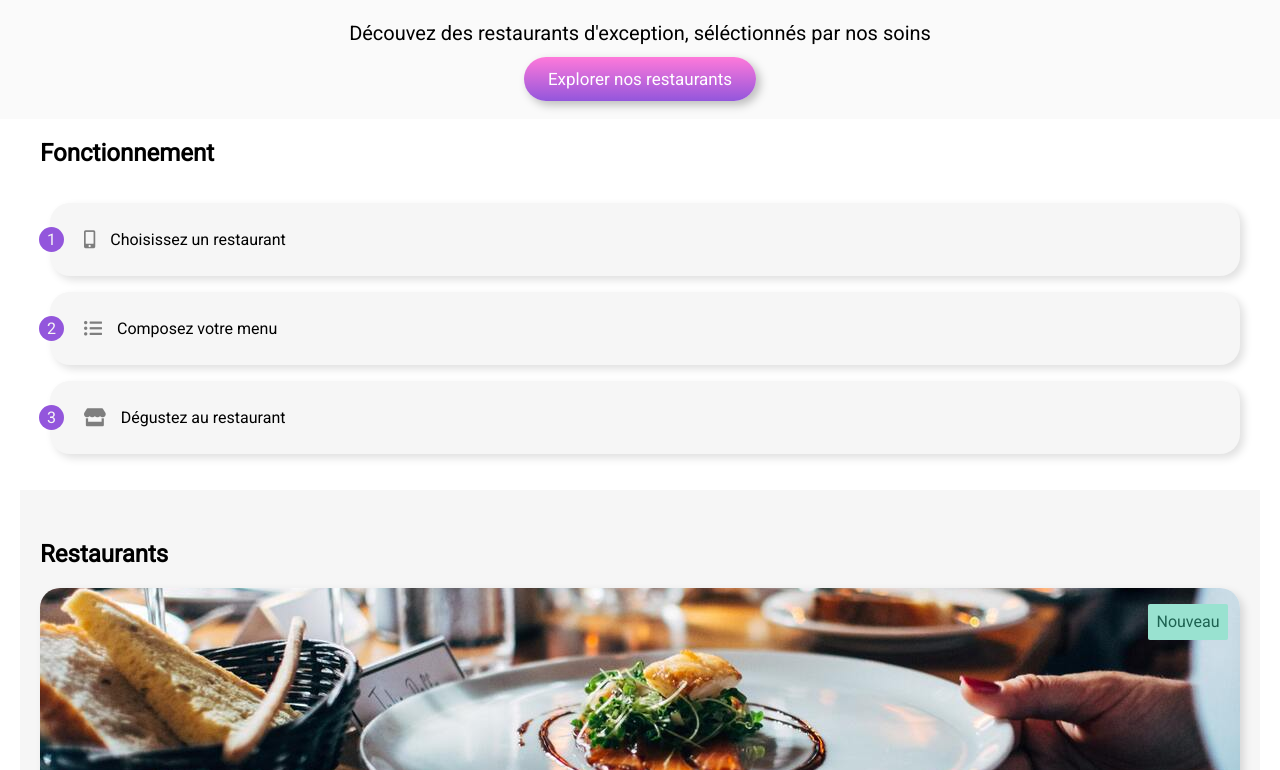
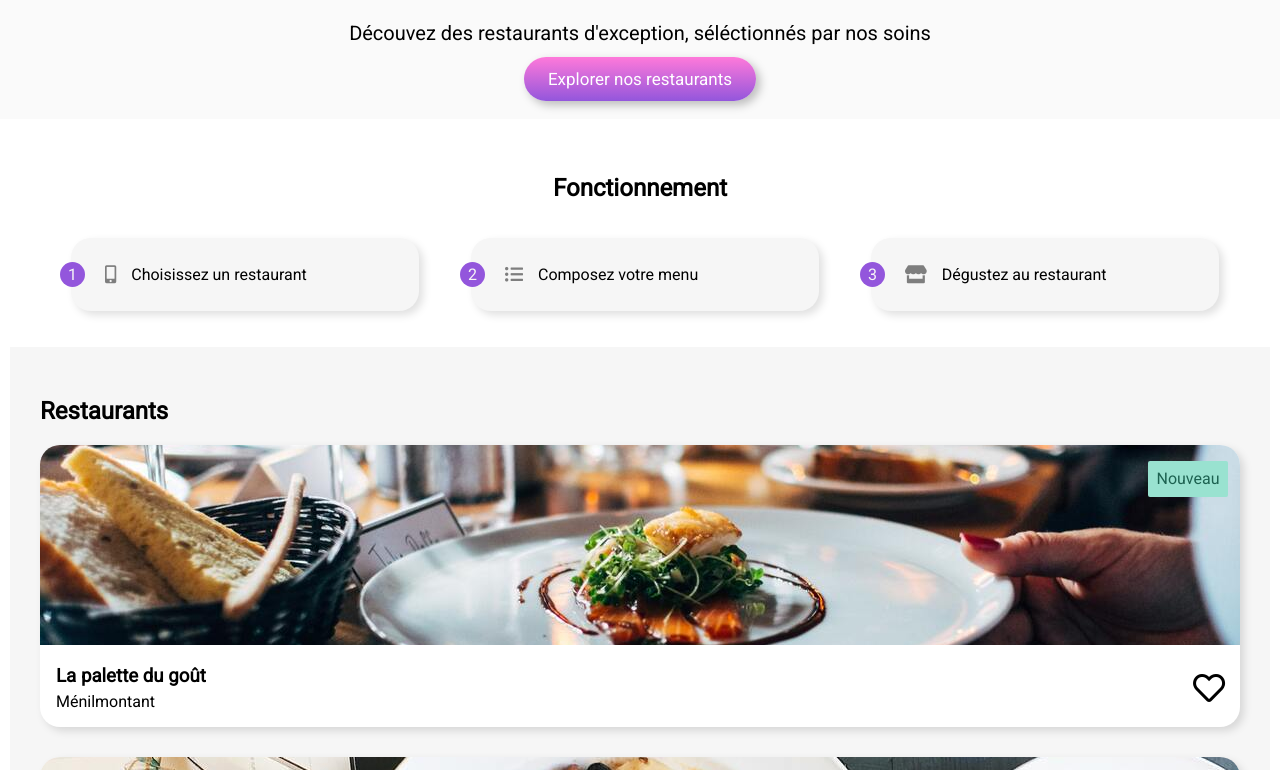
Before and after one commit to matthiasgarnier/P3ohmyfood, a website: page index.html in a window 1280 px wide. Shown: the part 215-985 px from the top of the page. Drawn offline with Linux system fonts and the light colour scheme; a web font is replaced by a local one.

Commit message:
Modification des paddings homepage sur nav + restaurants + footer ... modification de la barre navigation a 1200 px +

```diff
--- a/sass/Layout/logo.scss
+++ b/sass/Layout/logo.scss
@@ -74,25 +74,30 @@ body {
 }
 
 .navigation {
-    padding: 20px 20px 20px 20px;
+    padding: 20px 30px 20px 30px;
     &__container {
         max-width: 1200px;
         margin: auto;
         position: relative;
         display: flex;
         flex-direction: column;
-       // @media (min-width: 1200px) {
-       //     flex-direction: row;
-       // }
     }
     &__title {
-        margin-top: 0;
+        margin-top: 25px;
+        @media (min-width: 1200px) {
+            text-align: center;
+            margin-top: 35px;
+        }
     }
     &__positions {
         margin: 0;
         padding: 0;
         list-style: none;
         counter-reset: compteListe;
+        @media (min-width: 1200px) {
+            display: flex;
+            justify-content: space-around;
+        }
     }
     &__position {
         padding: 24px;
@@ -124,6 +129,9 @@ body {
                 color:#9356DC;
             }
         }
+        @media (min-width: 1200px) {
+            width: 25%;
+        }
     }
     &__logo {
         color: #7e7e7e;
@@ -141,7 +149,7 @@ body {
         margin: auto;
         position: relative;
         background-color: #F6F6F6;
-        padding: 30px 20px 30px 20px;
+        padding: 30px 30px 30px 30px;
     }
     &__cartes {
         display: flex;
@@ -223,10 +231,13 @@ body {
     &__container {
         display: flex;
         flex-direction: column;
-        padding: 20px;
+        padding: 20px 30px 20px 30px;
         max-width: 1280px;
         margin: auto;
         position: relative;
+        @media (min-width: 1200px) {
+            padding: 20px 0 20px 0;
+        }
     }
     &__logo {
         color: #fff;
```
Also changed, not shown: css/style.css, 1 other file.
